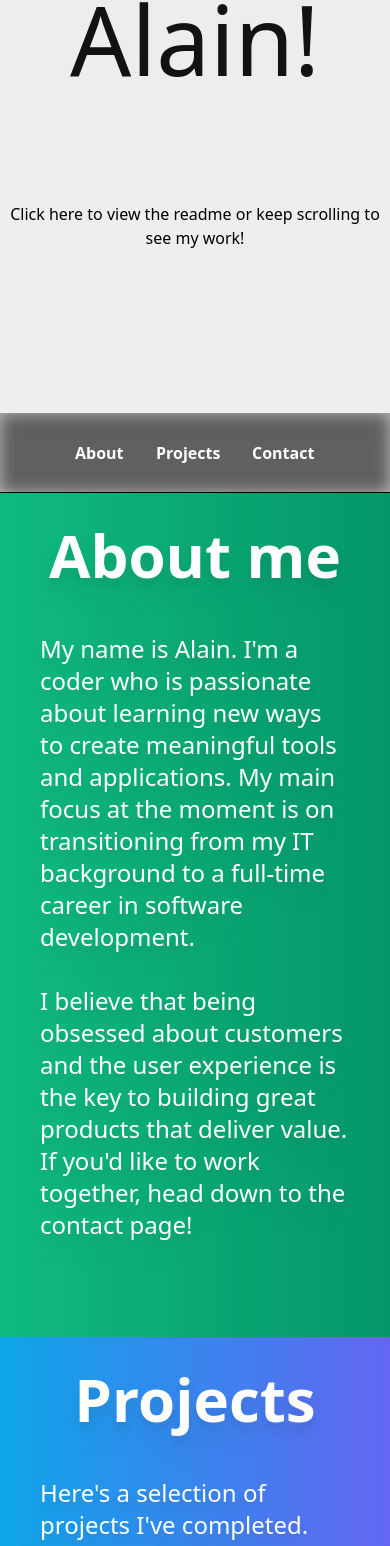
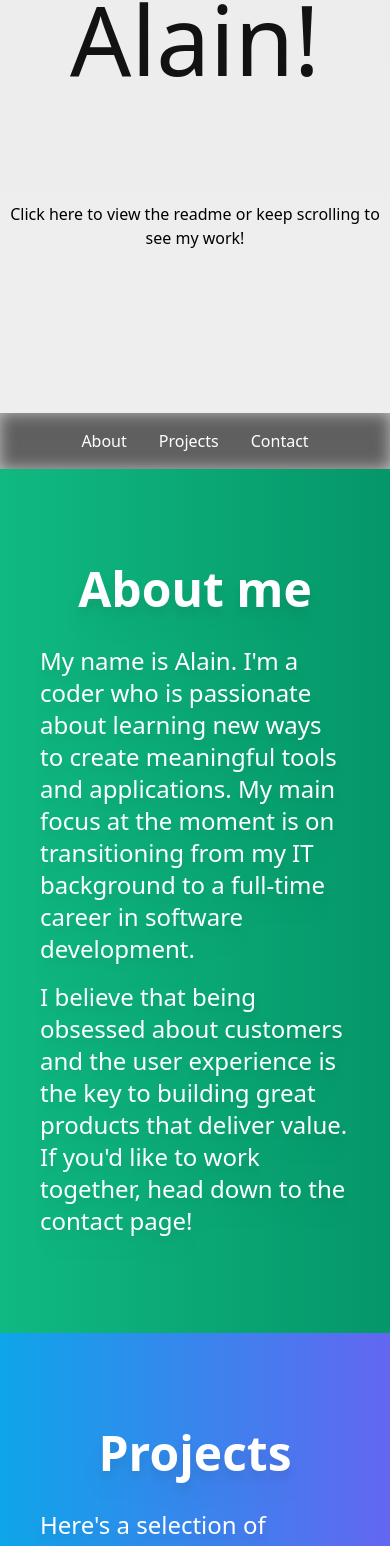
Before and after one commit to archriste/arc-nextjs, a Next.js app: page / in a window 390 px wide. Shown: the part 431-1977 px from the top of the page. Built offline with nearby package versions, Linux system fonts and the light colour scheme.

Commit message:
Changed overall styling

```diff
--- /dev/null
+++ b/app/components/anchor.tsx
@@ -0,0 +1,5 @@
+export default function Anchor({ id }: { id: string }) {
+  return (
+    <a id={id} className="absolute -top-14"></a>
+  );
+}
--- a/app/components/navbar.tsx
+++ b/app/components/navbar.tsx
@@ -3,21 +3,21 @@ import NavButton from "./navbutton";
 
 export default function Navbar() {
   return (
-    <div className="sticky top-0 z-50 flex h-20 min-w-full items-stretch justify-center border-black border-b shadow shadow-transparent backdrop-blur backdrop-brightness-50 backdrop-grayscale bg-black bg-opacity-20">
+    <div className="sticky top-0 z-50 flex h-14 min-w-full items-stretch justify-center shadow shadow-transparent backdrop-blur backdrop-brightness-50 backdrop-grayscale bg-black bg-opacity-20">
       <NavButton
         to="about"
         text="About"
-        classes="font-inter flex h-full font-bold items-center justify-center px-4 sm:px-8 text-white transition-all duration-200 will-change-transform hover:text-emerald-300 bg-black bg-opacity-0 hover:bg-opacity-50"
+        classes="hover:text-emerald-300"
       />
       <NavButton
         to="projects"
         text="Projects"
-        classes="font-inter flex h-full font-bold items-center justify-center px-4 sm:px-8 text-white transition-all duration-200 will-change-transform hover:text-sky-300 bg-black bg-opacity-0 hover:bg-opacity-50"
+        classes="hover:text-sky-300"
       />
       <NavButton
         to="contact"
         text="Contact"
-        classes="font-inter flex h-full font-bold items-center justify-center px-4 sm:px-8 text-white transition-all duration-200 will-change-transform hover:text-amber-300 bg-black bg-opacity-0 hover:bg-opacity-50"
+        classes="hover:text-amber-300"
       />
     </div>
   );
--- a/app/components/navbutton.tsx
+++ b/app/components/navbutton.tsx
@@ -6,7 +6,7 @@ import { Link, Button, Element, Events, animateScroll as scroll, scrollSpy, scro
 export default function NavButton({ to, text, classes }: { to: string, text: string, classes: string }) {
   return (
       <Link to={to} spy={true} smooth={"easeInOutCubic"} duration={1000}>
-        <button className={classes}>{text}</button>
+        <button className={`flex h-full items-center justify-center px-4 sm:px-8 text-white transition duration-200 ${classes}`}>{text}</button>
       </Link>
   );
 }
--- a/app/components/projectItem.tsx
+++ b/app/components/projectItem.tsx
@@ -20,18 +20,17 @@ export default function ProjectItem({
   codepen: string;
   github: string;
 }) {
-
   var reverse = id % 2 === 0 ? false : true;
 
   return (
-    <div className="relative m-2 h-40 xl:h-32 overflow-hidden  border-black">
+    <div className="relative m-2 h-40 overflow-hidden border-black  xl:h-32">
       <div
         className={
           reverse ? "flex h-full flex-row-reverse" : "flex h-full flex-row"
         }
       >
         <Image
-          className={`absolute z-0 min-w-full sm:relative sm:z-10 sm:min-w-max border-gray-900 h-auto`}
+          className={`absolute z-0 h-auto min-w-full border-gray-900 sm:relative sm:z-10 sm:min-w-max`}
           src={`/${img}`}
           alt={imgAlt}
           height={156}
@@ -39,7 +38,9 @@ export default function ProjectItem({
         />
         <div
           id="project-links"
-          className={`${reverse ? "border-r" : "border-l"} z-20 box-border flex h-full flex-col border border-gray-900 bg-gray-800`}
+          className={`${
+            reverse ? "border-r" : "border-l"
+          } z-20 box-border flex h-full flex-col border border-gray-900 bg-gray-800`}
         >
           <Link
             href={codepen}
@@ -60,12 +61,14 @@ export default function ProjectItem({
         </div>
         <div
           id="project-text"
-          className={`${reverse ? "border-l" : "border-r"} relative z-20 flex w-full flex-col justify-center overflow-hidden border-y border-gray-900 bg-gray-800 bg-opacity-90 sm:bg-opacity-50 p-2`}
+          className={`${
+            reverse ? "border-l" : "border-r"
+          } relative z-20 flex w-full flex-col sm:justify-center justify-evenly overflow-hidden border-y border-gray-900 bg-gray-800 bg-opacity-90 p-2 sm:bg-opacity-50`}
         >
-          <h2 className="font-inter block text-center text-base font-bold text-white drop-shadow-xl md:text-start xl:px-8 md:px-4 sm:text-lg md:text-xl">
+          <h2 className="font-inter block text-center text-base font-bold text-white drop-shadow-xl sm:text-lg md:px-4 md:text-start md:text-xl xl:px-8">
             {name}
           </h2>
-          <h3 className="font-inter text-sm text-white drop-shadow-xl md:px-4 xl:px-8 lg:text-lg xl:text-xl">
+          <h3 className="font-inter text-sm text-white drop-shadow-xl md:px-4 text-justify lg:text-lg xl:px-8 xl:text-xl">
             {description}
           </h3>
         </div>
--- a/app/layout.tsx
+++ b/app/layout.tsx
@@ -11,7 +11,7 @@ export default function RootLayout({
   children: React.ReactNode
 }) {
   return (
-    <html lang="en">
+    <html lang="en" className="overscroll-none">
       <body>{children}</body>
     </html>
   )
--- a/app/page.tsx
+++ b/app/page.tsx
@@ -7,7 +7,7 @@ import Contact from "./pages/contact";
 
 export default function Home() {
   return (
-    <main className="overscroll-none">
+    <main>
       <Hero />
       <Navbar />
       <About />
--- a/app/pages/about.tsx
+++ b/app/pages/about.tsx
@@ -1,20 +1,21 @@
 import Link from "next/link";
+import Anchor from "../components/anchor";
 
 export default function About() {
   return (
-    <section className="relative flex h-screen w-full flex-col bg-gray-800 bg-gradient-to-r from-emerald-500 to-emerald-600 pb-10 px-10 md:px-20 lg:px-32 xl:px-40">
-      <a id="about" className="absolute -top-20"></a>
+    <section className="relative flex w-full flex-col bg-gray-800 bg-gradient-to-r from-emerald-500 to-emerald-600 py-24 px-10 md:px-20 lg:px-32 xl:px-40">
+      <Anchor id="about" />
       <div>
-        <h1 className="font-inter py-8 text-center text-6xl font-bold text-white drop-shadow-xl sm:text-left">
+        <h1 className="font-inter text-center pb-8 text-5xl font-bold text-white drop-shadow-xl sm:text-left">
           About me
         </h1>
-        <p className="font-inter w-full py-4 text-2xl text-white drop-shadow-xl">
+        <p className="font-inter w-full pb-4 text-2xl text-white drop-shadow-xl">
           My name is Alain. I&apos;m a coder who is passionate about learning
           new ways to create meaningful tools and applications. My main focus at
           the moment is on transitioning from my IT background to a full-time
           career in software development.
         </p>
-        <p className="font-inter w-full py-4 text-2xl text-white drop-shadow-xl">
+        <p className="font-inter w-full text-2xl text-white drop-shadow-xl">
           I believe that being obsessed about customers and the user experience
           is the key to building great products that deliver value. If
           you&apos;d like to work together, head down to the contact page!
--- a/app/pages/contact.tsx
+++ b/app/pages/contact.tsx
@@ -1,11 +1,12 @@
 import ContactGrid from "../components/contactGrid";
 import Image from "next/image";
+import Anchor from "../components/anchor";
 
 export default function Contact() {
   return (
-    <section className="relative flex min-h-screen flex-col items-center overscroll-none bg-gradient-to-t from-amber-300 to-amber-400 px-10 pb-10 md:px-20">
-      <a id="contact" className="absolute -top-20"></a>
-      <h1 className="font-inter py-8 text-6xl font-bold text-white drop-shadow-xl">
+    <section className="relative flex flex-col items-center overscroll-none bg-gradient-to-t from-amber-300 to-amber-400 py-24 px-10 pb-10 md:px-20">
+      <Anchor id="contact" />
+      <h1 className="font-inter text-5xl pb-8 font-bold text-white drop-shadow-xl">
         Contact
       </h1>
       <ContactGrid />
--- a/app/pages/projects.tsx
+++ b/app/pages/projects.tsx
@@ -1,25 +1,23 @@
 import ProjectGrid from "../components/projectGrid";
+import Anchor from "../components/anchor";
 import { getFrontEndProjectsData } from "../../lib/projects";
 import { getVisualizationProjectsData } from "../../lib/projects";
 
 export default function Projects() {
   return (
-    <section className="relative block min-h-screen bg-gray-800 bg-gradient-to-r from-sky-500 to-indigo-500 pb-10 sm:px-10 md:px-20 lg:px-32 xl:px-40">
-      <a id="projects" className="absolute -top-20"></a>
-      <h1 className="font-inter px-10 py-8 text-center text-6xl font-bold text-white drop-shadow-xl sm:px-0 sm:text-left">
+    <section className="relative block bg-gray-800 bg-gradient-to-r from-sky-500 to-indigo-500 py-24 sm:px-10 md:px-20 lg:px-32 xl:px-40">
+      <Anchor id="projects" />
+      <h1 className="font-inter px-10 pb-8 text-center text-5xl font-bold text-white drop-shadow-xl sm:px-0 sm:text-left">
         Projects
       </h1>
-      <h2 className="font-inter px-10 py-4 text-2xl text-white drop-shadow-xl sm:px-0">
-        Here&apos;s a selection of projects I&apos;ve completed.
+      <h2 className="font-inter px-10 text-2xl text-white drop-shadow-xl sm:px-0">
+        Here&apos;s a selection of projects I&apos;ve completed. Reach out if you&apos;ve got one for me!
       </h2>
-      <h2 className="font-inter px-10 py-4 text-2xl text-white drop-shadow-xl sm:px-0">
-        Shoot me a message if you&apos;ve got one for me!
-      </h2>
-      <h1 className="font-inter px-10 py-8 text-center text-5xl font-bold text-white drop-shadow-xl sm:px-0 sm:text-left">
+      <h1 className="font-inter px-10 py-8 text-center text-4xl font-bold text-white drop-shadow-xl sm:px-0 sm:text-left">
         Front End
       </h1>
       <ProjectGrid projectData={getFrontEndProjectsData()} />
-      <h1 className="font-inter px-10 py-8 text-center text-5xl font-bold text-white drop-shadow-xl sm:px-0 sm:text-left">
+      <h1 className="font-inter px-10 py-8 text-center text-4xl font-bold text-white drop-shadow-xl sm:px-0 sm:text-left">
         Data Visualization
       </h1>
       <ProjectGrid projectData={getVisualizationProjectsData()} />
```
